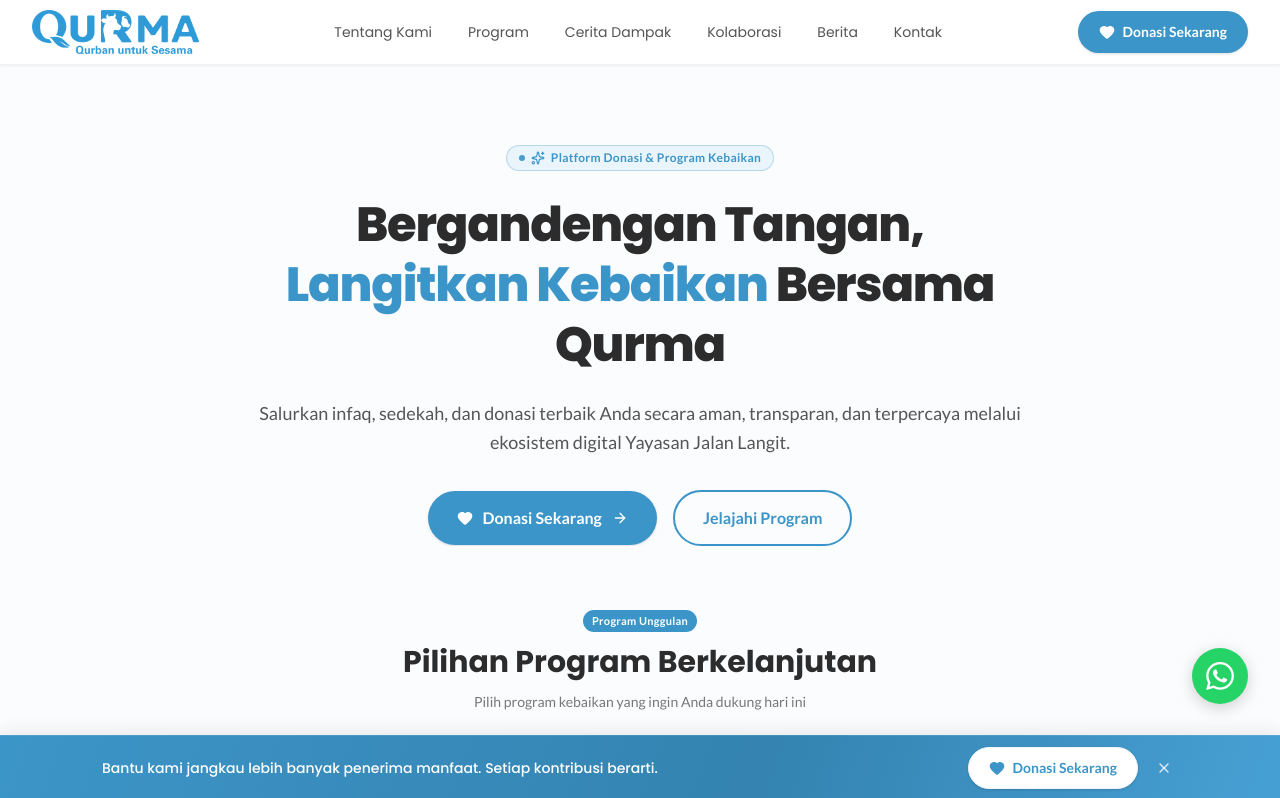
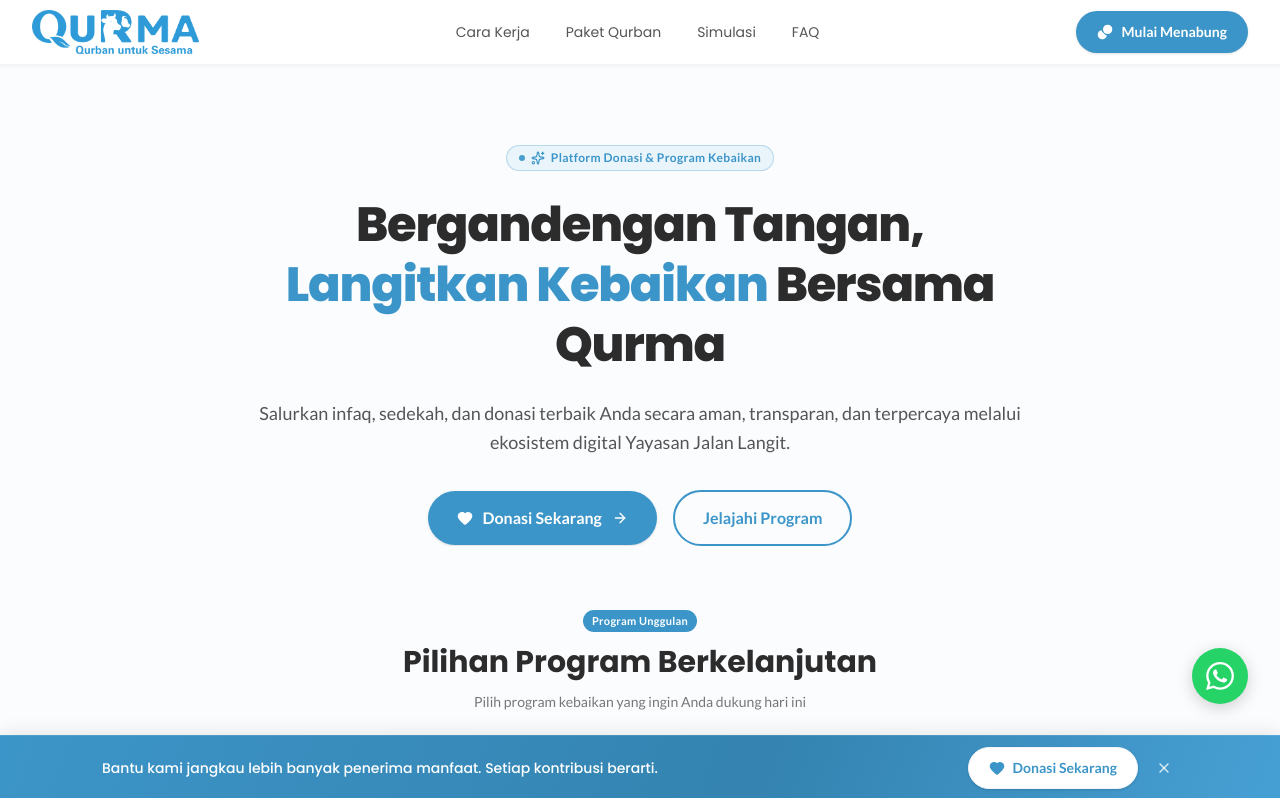
Before and after one commit to Jalan-Langit-Foundation/qurma-frontend, a Next.js app: page / in a window 1280 px wide. Shown: the top 798 px of the page. Built offline with nearby package versions, Linux system fonts and the light colour scheme.

Commit message:
feat(nav): sesuaikan navlink, cta mulai menabung, dan responsivitas navbar

```diff
--- a/components/layout/navbar.tsx
+++ b/components/layout/navbar.tsx
@@ -4,9 +4,9 @@ import * as React from "react";
 import Image from "next/image";
 import Link from "next/link";
 import { usePathname } from "next/navigation";
-import { Menu, X, Heart, ChevronDown } from "lucide-react";
+import { Menu, X, Coins, ChevronDown } from "lucide-react";
 import { Button } from "@/components/ui/button";
-import { NAVBAR_LINKS, SITE_CONFIG } from "@/lib/data";
+import { NAVBAR_LINKS } from "@/lib/data";
 import { cn } from "@/lib/utils";
 
 export function Navbar() {
@@ -55,6 +55,19 @@ export function Navbar() {
     return () => window.removeEventListener("scroll", handleScroll);
   }, []);
 
+  // Tutup menu drawer otomatis jika layar di-resize ke ukuran desktop (>= 768px)
+  React.useEffect(() => {
+    const handleResize = () => {
+      if (window.innerWidth >= 768) {
+        setIsOpen(false);
+        setActiveDropdown(null);
+      }
+    };
+
+    window.addEventListener("resize", handleResize, { passive: true });
+    return () => window.removeEventListener("resize", handleResize);
+  }, []);
+
   // Reset lock scroll saat user melakukan scroll manual (wheel atau touch)
   React.useEffect(() => {
     const handleUserScroll = () => {
@@ -77,7 +90,8 @@ export function Navbar() {
   React.useEffect(() => {
     if (pathname !== "/") return;
 
-    const sectionIds = NAVBAR_LINKS.map((link) => link.href.replace("/#", "")).filter(Boolean);
+    const sectionIds = NAVBAR_LINKS.map((link) => link.href.replace(/^\/?#/, "")).filter(Boolean);
+    if (sectionIds.length === 0) return;
 
     // Cek jika halaman dimuat dengan hash URL tertentu (misal /#cerita-dampak)
     if (window.location.hash) {
@@ -164,6 +178,13 @@ export function Navbar() {
   }, [pathname]);
 
   const handleNavClick = (e: React.MouseEvent<HTMLAnchorElement>, href: string) => {
+    if (href === "#") {
+      e.preventDefault();
+      setIsOpen(false);
+      setActiveDropdown(null);
+      return;
+    }
+
     if (href.startsWith("/#") && pathname === "/") {
       e.preventDefault();
       const targetId = href.replace("/#", "");
@@ -231,7 +252,7 @@ export function Navbar() {
           </Link>
 
           {/* Bagian Tengah: Desktop Navigation Links */}
-          <ul className="hidden lg:flex h-full items-center gap-5 xl:gap-7 list-none m-0 p-0">
+          <ul className="hidden md:flex h-full items-center gap-4 lg:gap-6 xl:gap-7 list-none m-0 p-0">
             {NAVBAR_LINKS.map((item) => {
               const hasChildren = Boolean(item.children && item.children.length > 0);
               const targetId = item.href.replace("/#", "");
@@ -247,7 +268,7 @@ export function Navbar() {
                 const isMenuOpen = activeDropdown === item.href;
 
                 return (
-                  <li key={item.href} className="relative h-full flex items-center">
+                  <li key={item.label} className="relative h-full flex items-center">
                     <button
                       type="button"
                       onClick={() => toggleDropdown(item.href)}
@@ -320,7 +341,7 @@ export function Navbar() {
               }
 
               return (
-                <li key={item.href} className="h-full flex items-center">
+                <li key={item.label} className="h-full flex items-center">
                   <Link
                     href={item.href}
                     onClick={(e) => handleNavClick(e, item.href)}
@@ -340,17 +361,16 @@ export function Navbar() {
 
           {/* Sisi Kanan: Action CTA & Mobile Toggle */}
           <div className="flex items-center gap-3">
-            {/* Desktop / Tablet CTA Button */}
-            <div className="hidden sm:block">
+            {/* Desktop CTA Button (Tampil saat layout desktop/tablet md+) */}
+            <div className="hidden md:block">
               <Button
                 variant="primary"
                 size="md"
-                href={SITE_CONFIG.contact.donationUrl}
-                external
-                leftIcon={<Heart className="w-4 h-4 fill-white text-white" />}
+                href="#"
+                leftIcon={<Coins className="w-4 h-4 fill-white text-white" />}
                 className="shadow-sm hover:shadow-md transition-all font-semibold"
               >
-                Donasi Sekarang
+                Mulai Menabung
               </Button>
             </div>
 
@@ -359,7 +379,7 @@ export function Navbar() {
               type="button"
               onClick={() => setIsOpen(!isOpen)}
               className={cn(
-                "inline-flex lg:hidden items-center justify-center p-1.5 bg-transparent border-0 text-[#555555]",
+                "inline-flex md:hidden items-center justify-center p-1.5 bg-transparent border-0 text-[#555555]",
                 "hover:text-[#3C95C8] transition-colors focus-visible:outline-none focus-visible:ring-2 focus-visible:ring-[#3C95C8] rounded-md cursor-pointer"
               )}
               aria-expanded={isOpen}
@@ -378,10 +398,10 @@ export function Navbar() {
       {/* Mobile Navigation Drawer / Dropdown (Overlay Menimpa Layer Bawah) */}
       <div
         className={cn(
-          "absolute left-0 top-full w-full bg-white shadow-xl border-b border-slate-100 lg:hidden transition-all duration-200 ease-in-out z-50",
+          "absolute left-0 top-full w-full bg-white shadow-xl border-b border-slate-100 md:hidden transition-all duration-200 ease-in-out z-50",
           isOpen
-            ? "opacity-100 translate-y-0 pointer-events-auto visible"
-            : "opacity-0 -translate-y-2 pointer-events-none invisible"
+            ? "opacity-100 translate-y-0 pointer-events-auto visible block"
+            : "opacity-0 -translate-y-2 pointer-events-none invisible hidden"
         )}
       >
         <div className="w-full px-4 py-4 max-h-[calc(100vh-4rem)] overflow-y-auto">
@@ -401,7 +421,7 @@ export function Navbar() {
                 const isExpanded = mobileExpanded[item.href] ?? isActive;
 
                 return (
-                  <li key={item.href} className="flex flex-col">
+                  <li key={item.label} className="flex flex-col">
                     <button
                       type="button"
                       onClick={() => toggleMobileSubmenu(item.href)}
@@ -459,7 +479,7 @@ export function Navbar() {
               }
 
               return (
-                <li key={item.href}>
+                <li key={item.label}>
                   <Link
                     href={item.href}
                     onClick={(e) => handleNavClick(e, item.href)}
@@ -482,12 +502,11 @@ export function Navbar() {
             <Button
               variant="primary"
               size="md"
-              href={SITE_CONFIG.contact.donationUrl}
-              external
-              leftIcon={<Heart className="w-4 h-4 fill-white text-white" />}
+              href="#"
+              leftIcon={<Coins className="w-4 h-4 fill-white text-white" />}
               className="w-full justify-center shadow-sm hover:shadow-md transition-all font-semibold text-sm px-6"
             >
-              Donasi Sekarang
+              Mulai Menabung
             </Button>
           </div>
         </div>
--- a/lib/data/navigation.ts
+++ b/lib/data/navigation.ts
@@ -1,12 +1,10 @@
 import { NavLink } from "@/types";
 
 export const NAVBAR_LINKS: NavLink[] = [
-  { label: "Tentang Kami", href: "/#tentang-kami" },
-  { label: "Program", href: "/#program" },
-  { label: "Cerita Dampak", href: "/#cerita-dampak" },
-  { label: "Kolaborasi", href: "/#kolaborasi" },
-  { label: "Berita", href: "/#berita" },
-  { label: "Kontak", href: "/#kontak" },
+  { label: "Cara Kerja", href: "#" },
+  { label: "Paket Qurban", href: "#" },
+  { label: "Simulasi", href: "#" },
+  { label: "FAQ", href: "#" },
 ];
 
 export const FOOTER_PROGRAM_LINKS: NavLink[] = [
```
